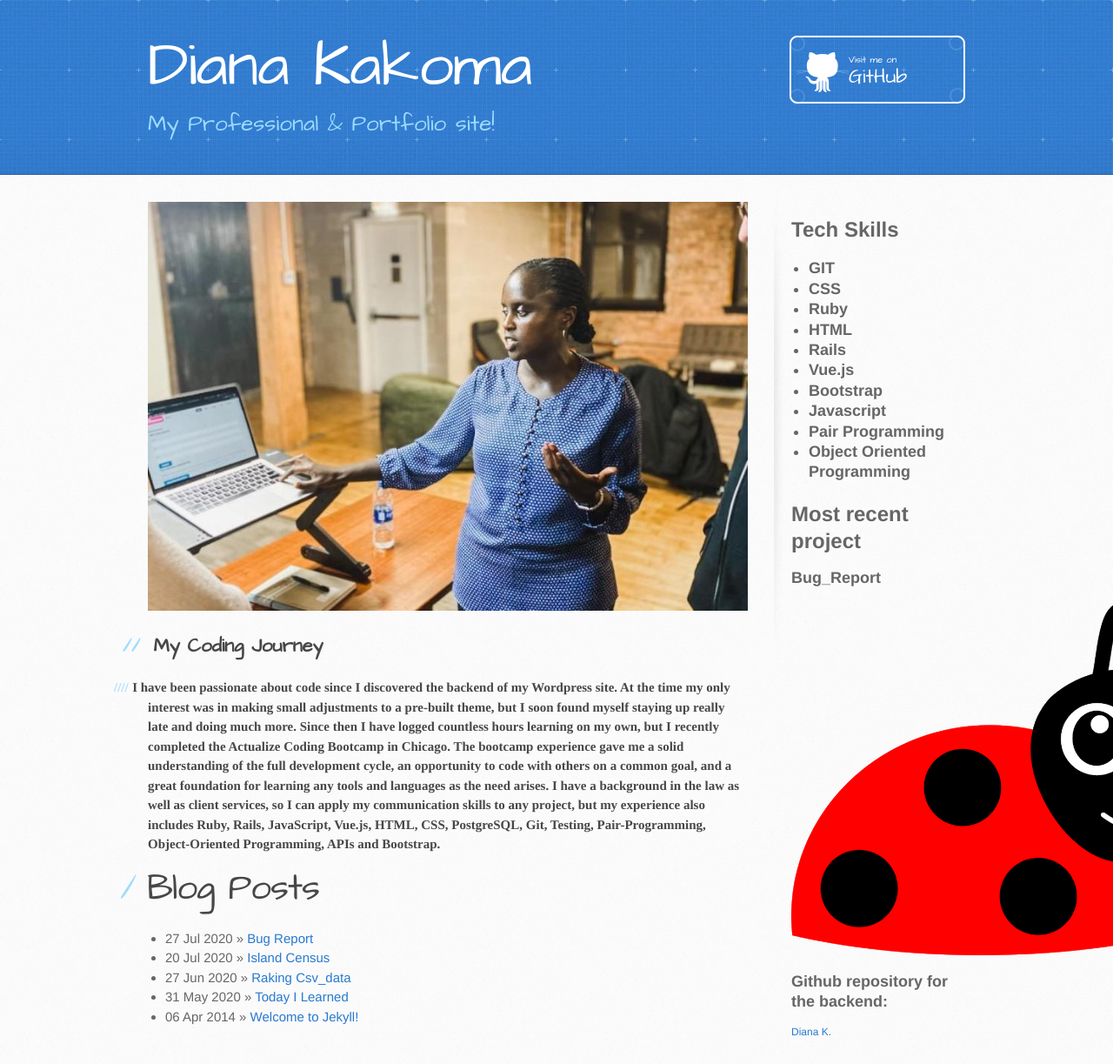
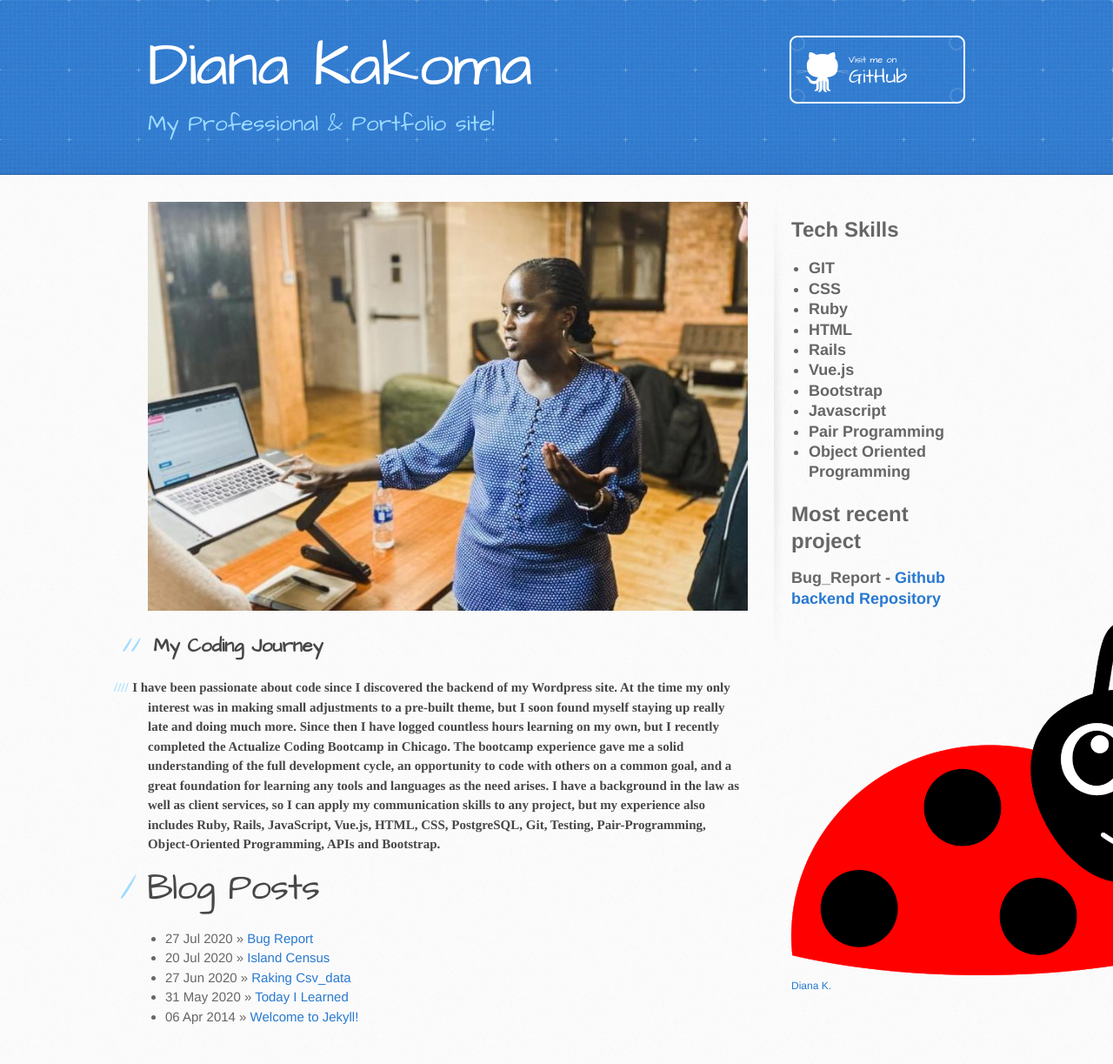
Before and after one commit to dianakakoma/dianakakoma.github.io, a Jekyll site: the page built from index.html, in a window 1280 px wide. Shown: the whole page at 87% size. Built offline with Jekyll 4.4.1, drawn with Linux system fonts in a browser that asks for light colours; comment, search, counter and statistics services are not loaded.

Commit message:
Update default.html

```diff
--- a/_layouts/default.html
+++ b/_layouts/default.html
@@ -54,9 +54,9 @@
             </ul>
           </h2>
           <h1>Most recent project</h1>
-          <h2>Bug_Report</h2>
+          <h2>Bug_Report - <a href="https://github.com/dianakakoma/bug_report_be">Github backend Repository</a> </h2>
           <a href="https://github.com/dianakakoma/bug_report_be"> <img src="/images/happy-ladybug.png"> </a>
-          <h2>Github repository for the backend:</h2>
+
 
           <!-- LinkedIn Badge -->
           <script type="text/javascript" src="https://platform.linkedin.com/badges/js/profile.js" async defer></script>
```
